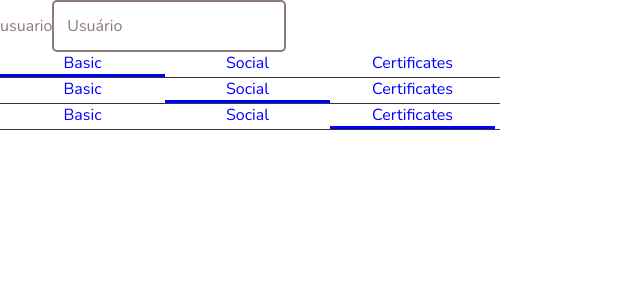
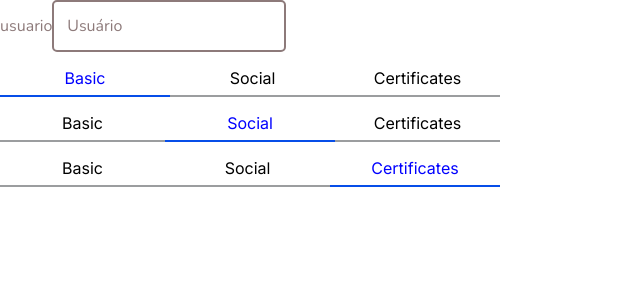
Before and after one commit to LeonardoVechieti/desafio4_compass, a Vue app: page /success in a window 1280 px wide. Shown: the top 300 px of the page, without its empty margins (0-640 px from the left). Built offline with nearby package versions, Linux system fonts and the light colour scheme.

Commit message:
Style: menu

```diff
--- a/src/components/containers/Menu/Menu.scss
+++ b/src/components/containers/Menu/Menu.scss
@@ -3,36 +3,38 @@
     flex-direction: row;
     width: 500px;
     height: 100%;
+    margin-top: 1em;
+    margin-bottom: 0.5em;
     text-align: center;
     font-family: "Nunito";
-    border-bottom: 1px solid;
-    border-bottom-color: rgb(52, 52, 55);
   }
   .nav-basic {
     width: 33%;
+    border-bottom: 2px solid;
+    border-bottom-color: #9b9d9f;
   }
   .nav-basic-at {
-    width: 33%;
-    border-bottom: 3px solid;
-    border-bottom-color: blue;
+    width: 34%;
+    border-bottom: 2px solid;
+    border-bottom-color: #074EE8;
   }
   .menu-social {
     width: 33%;
-
-
+    border-bottom: 2px solid;
+    border-bottom-color: #9b9d9f;
   }
   .menu-social-at {
-    width: 33%;
-      border-bottom: 3px solid;
-    border-bottom-color: blue;
+    width: 34%;
+    border-bottom: 2px solid;
+    border-bottom-color: #074EE8;
   }
-
   .menu-certificates {
     width: 33%;
-
+    border-bottom: 2px solid;
+    border-bottom-color: #9b9d9f;
   }
   .menu-certificates-at {
-    width: 33%;
-      border-bottom: 3px solid;
-    border-bottom-color: blue;
+    width: 34%;
+    border-bottom: 2px solid;
+    border-bottom-color: #074EE8;
   }
--- a/src/components/containers/Menu/Menu.vue
+++ b/src/components/containers/Menu/Menu.vue
@@ -5,7 +5,7 @@
     </div>
 
     <div class="nav-basic-at" v-show="nav_basic_at" @click="nav1()">
-      <Texts type="text" textClass="nav" msg="Basic" />
+      <Texts type="text" textClass="nav-at" msg="Basic" />
     </div>
 
     <div class="menu-social" v-show="nav_social" @click="nav2()">
@@ -13,7 +13,7 @@
     </div>
 
     <div class="menu-social-at" v-show="nav_social_at" @click="nav2()">
-      <Texts type="text" textClass="nav" msg="Social" />
+      <Texts type="text" textClass="nav-at" msg="Social" />
     </div>
 
     <div class="menu-certificates" v-show="nav_certificates" @click="nav3()">
@@ -21,7 +21,7 @@
     </div>
 
     <div class="menu-certificates-at" v-show="nav_certificates_at" @click="nav4()">
-      <Texts type="text" textClass="nav" msg="Certificates" />
+      <Texts type="text" textClass="nav-at" msg="Certificates" />
     </div>
   </div>
 </template>
--- a/src/components/micro/Texts/Texts.scss
+++ b/src/components/micro/Texts/Texts.scss
@@ -8,5 +8,11 @@
     align-items: flex-start;
   }
   .nav{
+    font-family: 'Inter', sans-serif;
+    color: #000000;
+    margin-bottom: 7px;
+  }
+  .nav-at{
+    font-family: 'Inter', sans-serif;
     color: blue;
   }
--- a/src/components/micro/Texts/Texts.vue
+++ b/src/components/micro/Texts/Texts.vue
@@ -22,14 +22,12 @@ export default {
       default: "textClass",
     },
     textContainer: String,
-
   },
 };
 </script>
 
-
 <style lang="scss" scooped>
-@import url('https://fonts.googleapis.com/css2?family=Nunito&display=swap');
-@import url('https://fonts.googleapis.com/css2?family=Inter&display=swap');
+@import url("https://fonts.googleapis.com/css2?family=Nunito&display=swap");
+@import url("https://fonts.googleapis.com/css2?family=Inter&display=swap");
 @import "./Texts.scss";
 </style>
```
